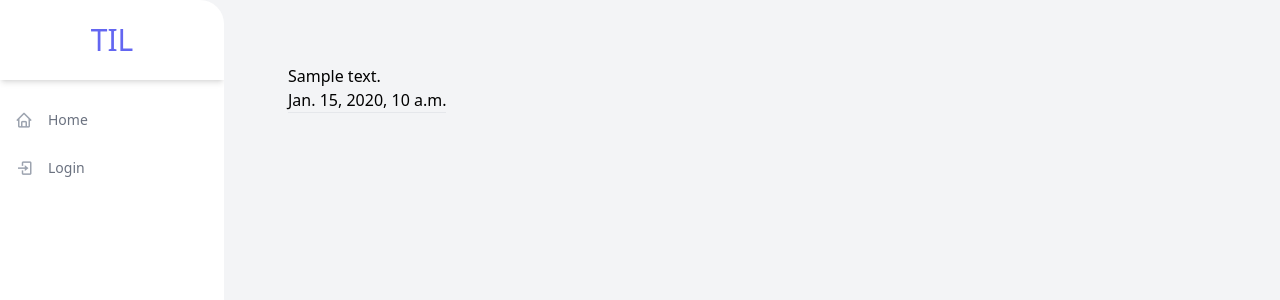
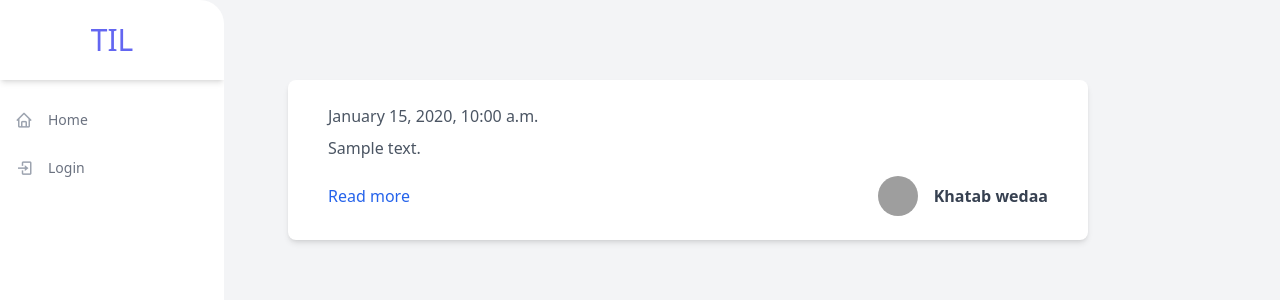
Before and after one commit to MohamedAmineSafi/learning-django-201, a Django app: page / in a window 1280 px wide. Shown: the top 300 px of the page. Run offline with Django 4.2, Linux system fonts and the light colour scheme; tables that the repository leaves empty hold one stand-in row (values such as "Sample post"); some libraries are stand-ins or nearby versions; grey boxes are pictures that could not be loaded.

Commit message:
Tailwind Styled Posts

```diff
--- a/feed/templates/feed/homepage.html
+++ b/feed/templates/feed/homepage.html
@@ -4,8 +4,29 @@
 
 {% block body %}
     {% for item in posts %}
-        <h1>{{item.text}}</h1>
-        <p>{{item.date}}</p>
-        <hr>
+        <!-- component from https://tailwindcomponents.com/component/post-artical -->
+        <div class="max-w-4xl px-10 my-4 py-6 bg-white rounded-lg shadow-md" style="width: 50rem;">
+            <div class="flex justify-between items-center">
+                <!-- !IMPORTANT: Date formatting from https://www.php.net/manual/en/function.date.php Example #4 date() Formatting -->
+                <span class="font-light text-gray-600">{{item.date|date:"F j, Y, g:i a"}}</span>
+                <!-- <a class="px-2 py-1 bg-gray-600 text-gray-100 font-bold rounded hover:bg-gray-500" href="#">Design</a> -->
+            </div>
+            <div class="mt-2">
+                <p class="mt-2 text-gray-600">{{item.text}}</p>
+            </div>
+            <div class="flex justify-between items-center mt-4">
+                <a class="text-blue-600 hover:underline" href="#">
+                    <!-- {# TODO: Add a detail url #} -->
+                    Read more
+                </a>
+                <div>
+                    <!-- {# TODO: User needs a link to their bio and a photo and a thumbnail and a name #} -->
+                    <a class="flex items-center" href="#">
+                        <img class="mx-4 w-10 h-10 object-cover rounded-full hidden sm:block" src="https://images.unsplash.com/photo-1502980426475-b83966705988?ixlib=rb-1.2.1&ixid=eyJhcHBfaWQiOjEyMDd9&auto=format&fit=crop&w=373&q=80" alt="avatar">
+                        <h1 class="text-gray-700 font-bold">Khatab wedaa</h1>
+                    </a>
+                </div>
+            </div>
+        </div>
     {% endfor %}
 {%endblock%}
```
